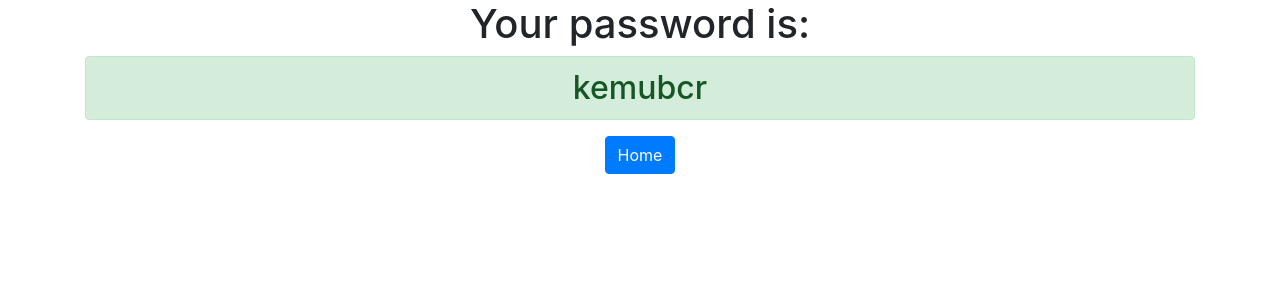
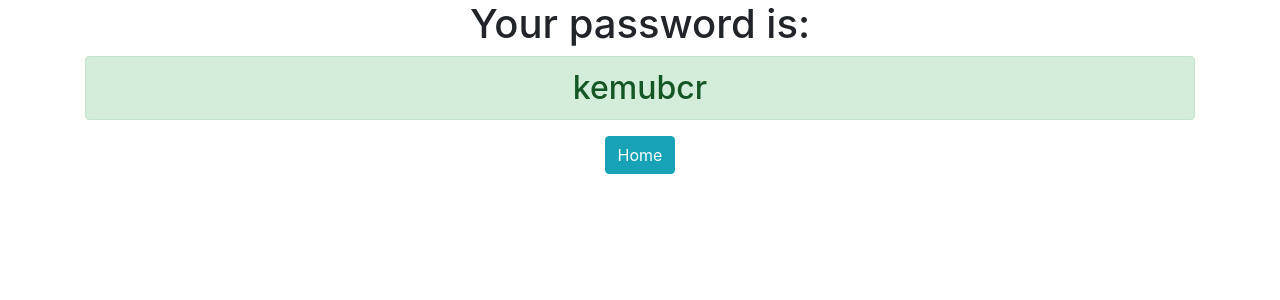
Before and after one commit to Vladionair/django3-password-generator, a Django app: page /password/ in a window 1280 px wide. Shown: the top 300 px of the page. Run offline with Django 4.2, Linux system fonts and the light colour scheme.

Commit message:
I made soem tweaks

```diff
--- a/generator/templates/generator/password.html
+++ b/generator/templates/generator/password.html
@@ -3,5 +3,5 @@
 <div class="container text-center">
     <h1>Your password is:</h1>
     <h2 class="alert alert-success">{{ password }}</h2>
-    <a href="{% url 'home' %}" class="btn btn-primary">Home</a>
+    <a href="{% url 'home' %}" class="btn btn-info">Home</a>
 </div>
--- a/password_generator/settings.py
+++ b/password_generator/settings.py
@@ -20,7 +20,7 @@ BASE_DIR = Path(__file__).resolve().parent.parent
 # See https://docs.djangoproject.com/en/4.1/howto/deployment/checklist/
 
 # SECURITY WARNING: keep the secret key used in production secret!
-SECRET_KEY = 'django-insecure-vo(tq87of)_5z2d^t+ijq#c-l&6y2iox@_g)-=lw%dplshrj2m'
+SECRET_KEY = 'django-insecure-vo(tq87of)_5z2d^t+ijq#c-l&6y2hshfdgmgm,jbbvgiox@_g)-=lw%dplshrj2m'
 
 # SECURITY WARNING: don't run with debug turned on in production!
 DEBUG = True
```
